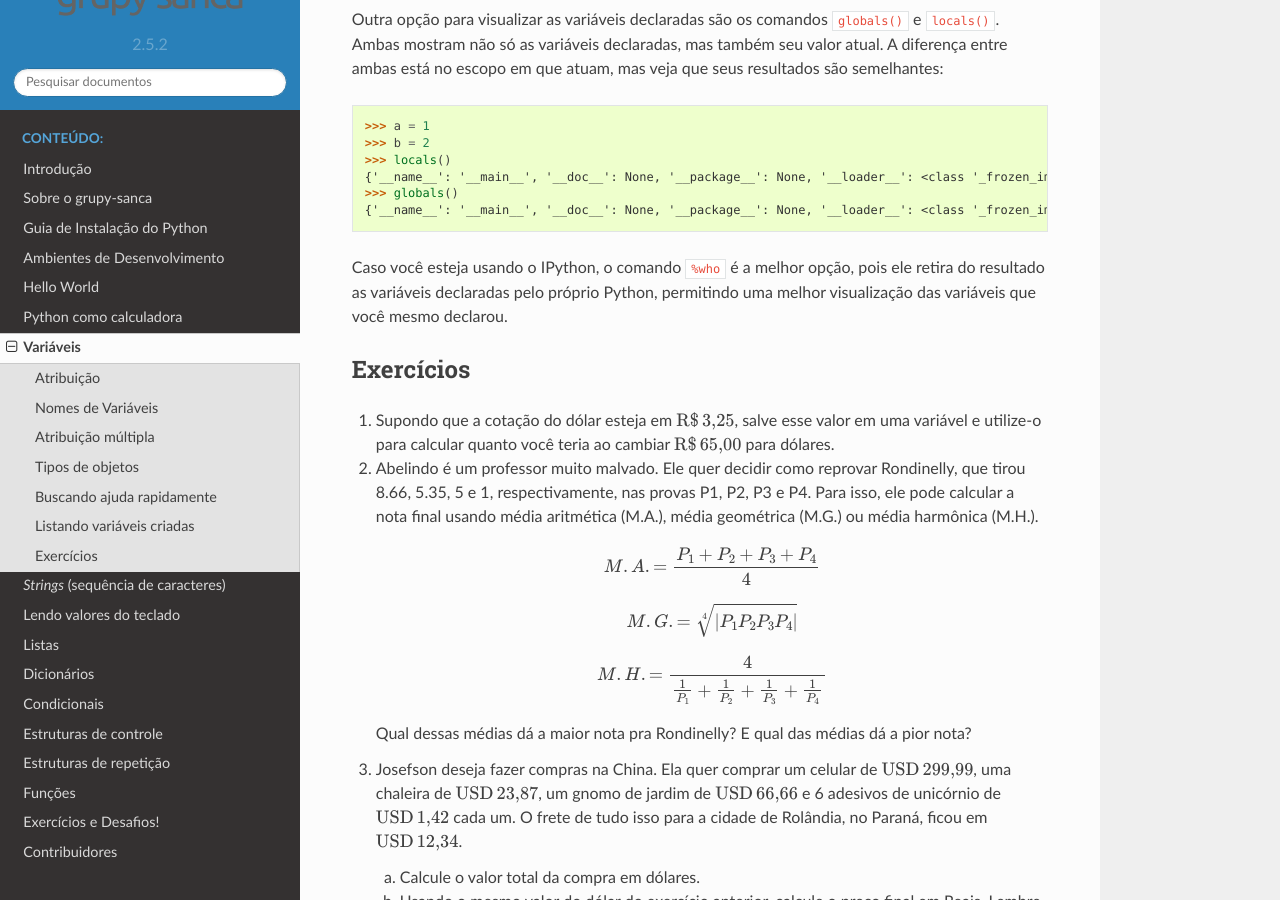
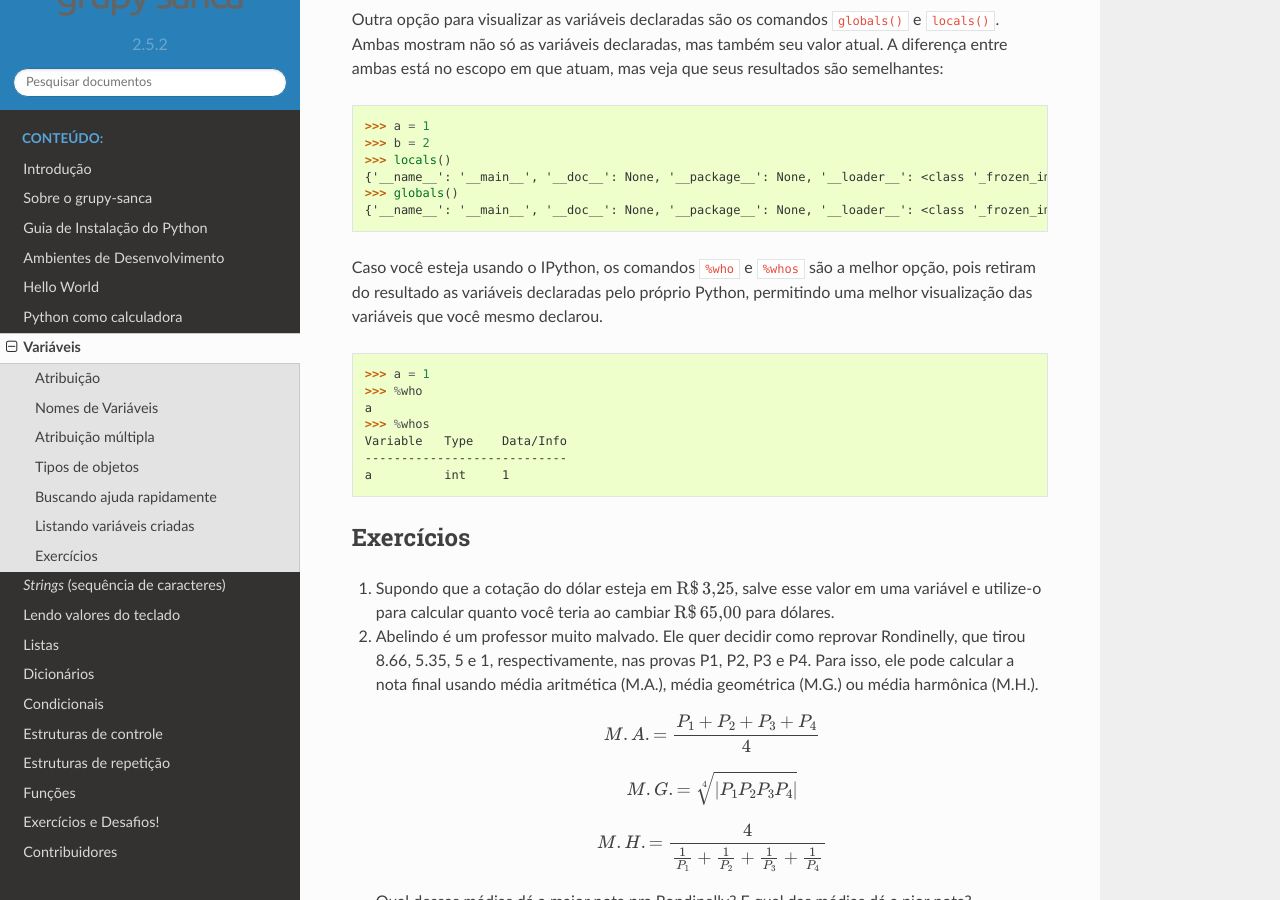
Before and after one commit to grupy-sanca/curso-python, a Sphinx documentation site: the page built from source/variaveis.rst, in a window 1280 px wide and 900 px high, scrolled down 12714 px. Built offline with Sphinx 7.4.7 and the Read the Docs theme 2.0.0, drawn with Linux system fonts in a browser that asks for light colours.

Commit message:
Adicionar comando whos à seção de listar variáveis

```diff
--- a/source/variaveis.rst
+++ b/source/variaveis.rst
@@ -744,8 +744,18 @@ A diferença entre ambas está no escopo em que atuam, mas veja que seus resulta
    >>> globals()
    {'__name__': '__main__', '__doc__': None, '__package__': None, '__loader__': <class '_frozen_importlib.BuiltinImporter'>, '__spec__': None, '__annotations__': {}, '__builtins__': <module 'builtins' (built-in)>, 'a': 1, 'b': 2}
 
-Caso você esteja usando o IPython, o comando ``%who`` é a melhor opção, pois ele retira do resultado as variáveis declaradas pelo próprio Python,
+Caso você esteja usando o IPython, os comandos ``%who`` e ``%whos`` são a melhor opção, pois retiram do resultado as variáveis declaradas pelo próprio Python,
 permitindo uma melhor visualização das variáveis que você mesmo declarou.
+
+.. doctest::
+
+   >>> a = 1
+   >>> %who
+   a
+   >>> %whos
+   Variable   Type    Data/Info
+   ----------------------------
+   a          int     1
 
 Exercícios
 ----------
```
